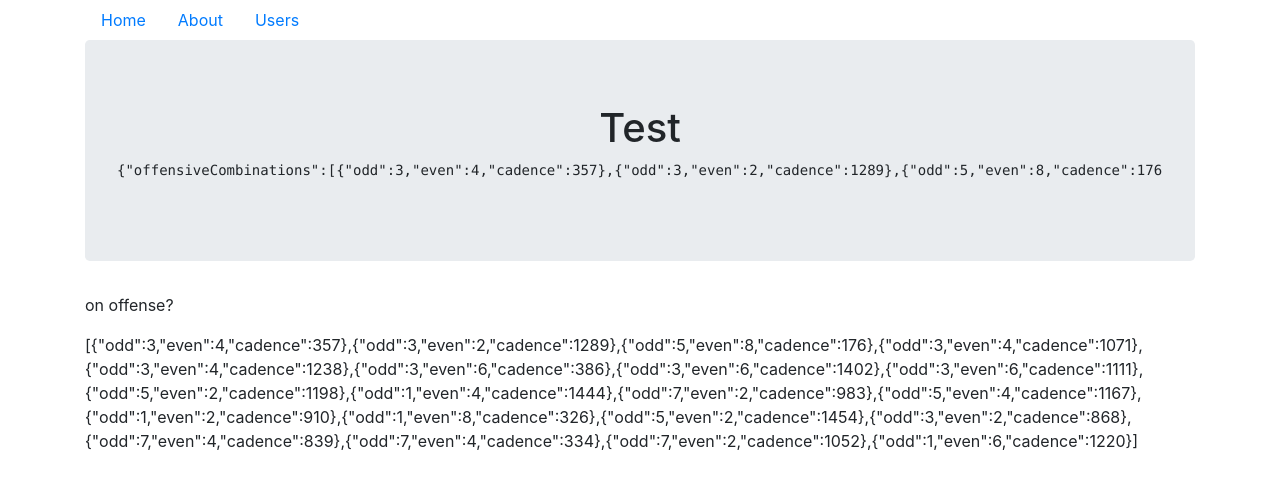
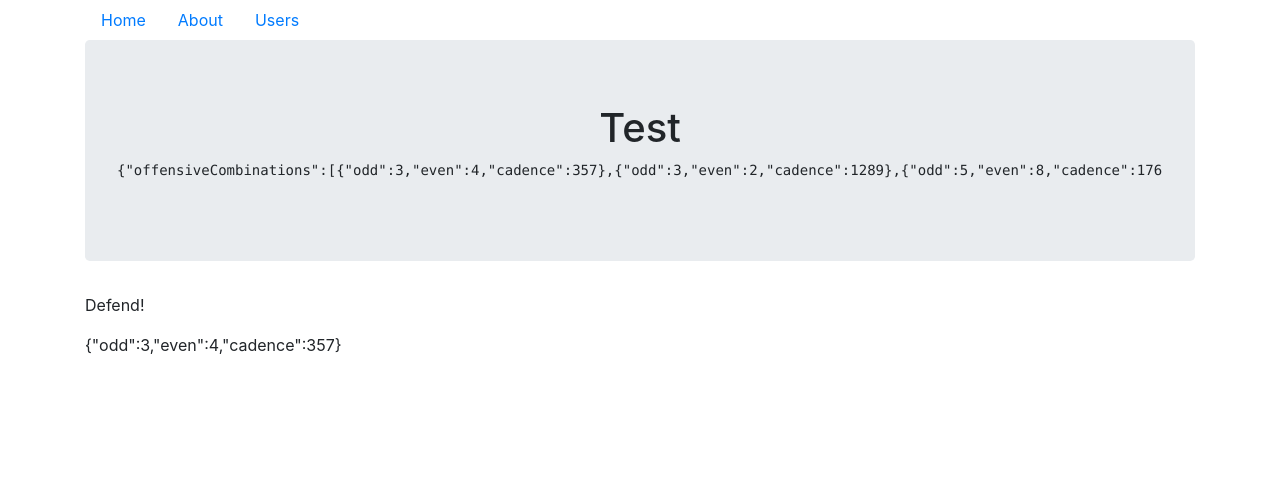
Before and after one commit to dweng0/boxed, a React (Create React App) app: page / in a window 1280 px wide. Shown: the top 488 px of the page. Built offline with nearby package versions, Linux system fonts and the light colour scheme.

Commit message:
end of day commit

```diff
--- a/src/components/Displayer/index.tsx
+++ b/src/components/Displayer/index.tsx
@@ -1,20 +1,30 @@
 
 import Instructor from '../../domain/instructor';
+import { useState } from 'react';
+import { Combination } from '../../domain/combination';
 
 interface ComboDetails {
     details: Instructor
 };
 
-const OFFENSIVE_YIELD = 7;
+//percentage at which the next combo will be an attack
+const OFFENSIVE_YIELD = 70;
 
-const onOffense = (): boolean => (Math.floor(Math.random() * OFFENSIVE_YIELD) + 1 <= OFFENSIVE_YIELD);
+const onOffense = (): boolean => (Math.floor(Math.random() * 100) + 1) <= OFFENSIVE_YIELD;
 
 const DisplayField: React.FunctionComponent<ComboDetails> = (props) => {
     const { details } = props;
+    const [delta, setDelta] = useState(0);
+    const [onOffensive, setOnOffensive] = useState(onOffense());
+
+    const getCombo = ():Combination  => {
+        return details.offensiveCombinations[delta];
+    };
+
     return (
         <div>
-            <p> on offense? {onOffense || "yes"}</p>
-            {JSON.stringify(details.offensiveCombinations)}
+            <p>{onOffense() ? ("Attack"!) : ("Defend!")}</p>
+            {JSON.stringify(getCombo())}
         </div>
 
     )
```
